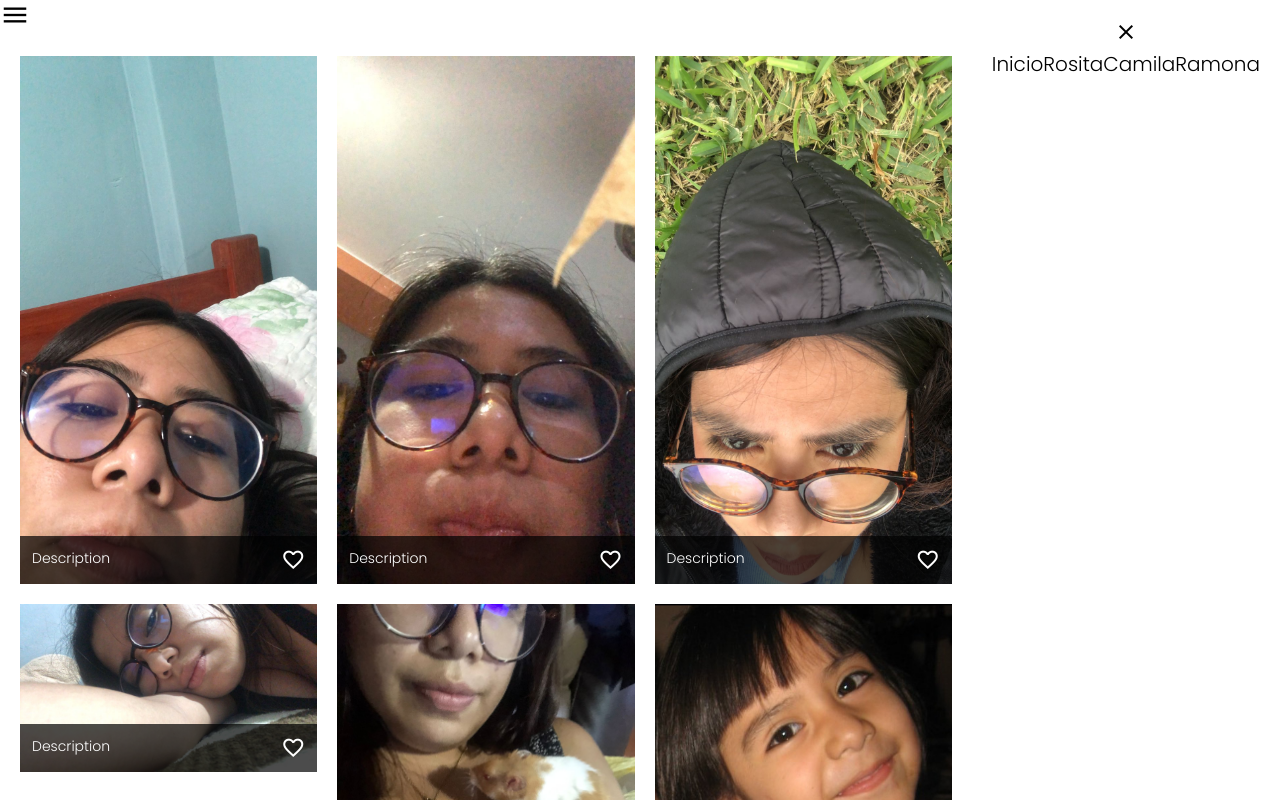
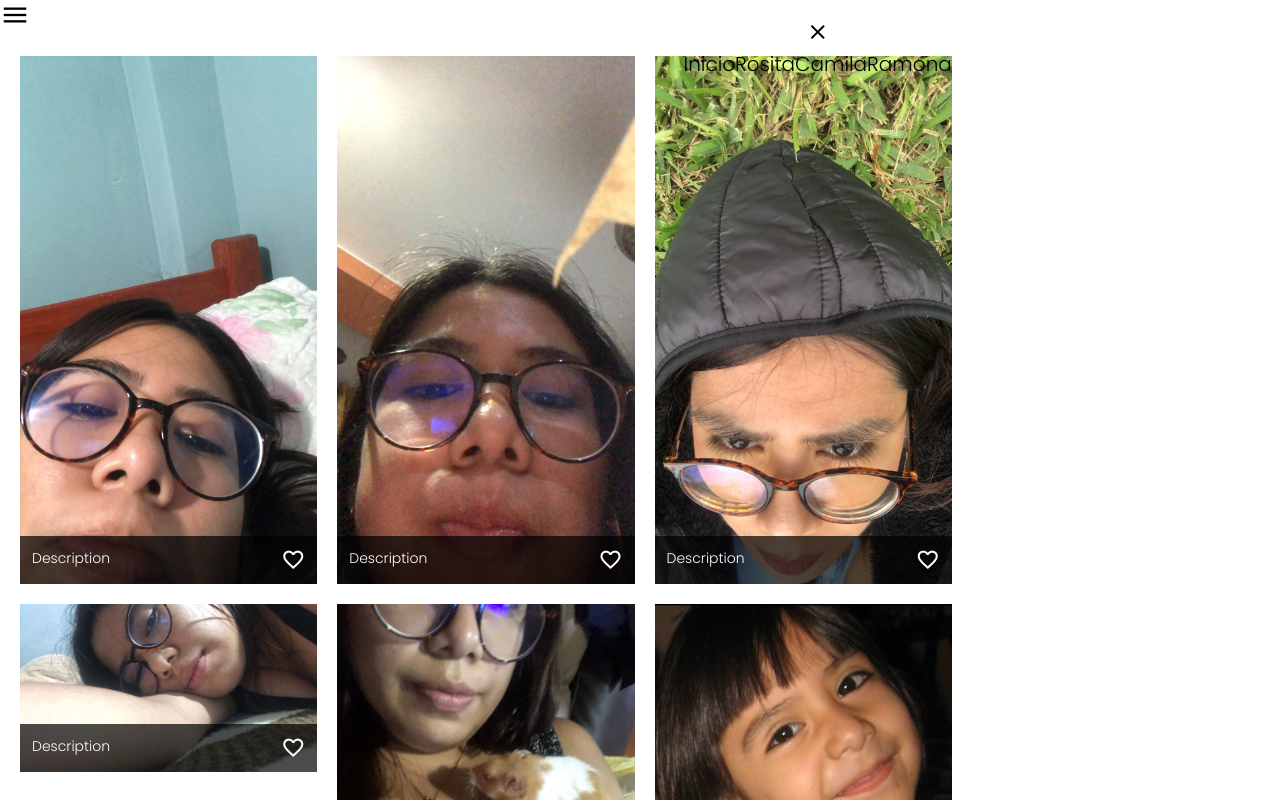
Before and after one commit to zzVitezz/k1000A, a Vue app: page /camila in a window 1280 px wide. Both pictures are taken after a click on the button "menu". Shown: the top 800 px of the page. Built offline with nearby package versions, Linux system fonts and the light colour scheme.

Commit message:
Animacion de entrada y salida para el modalMenu

```diff
--- a/src/components/OvModalMenu.vue
+++ b/src/components/OvModalMenu.vue
@@ -8,11 +8,12 @@
   <Teleport to="body">
     <div
       v-if="modal"
-      class="fixed z-40 inset-0 bg-black bg-opacity-30 backdrop-blur"
+      class="fixed z-40 inset-0 bg-black bg-opacity-30 backdrop-blur aea"
     >
       <div
         ref="modalRef"
-        class="fixed left-full lg:w-[25%] w-full h-full z-40 translate-x-[-100%] bg-white aea"
+        class="fixed left-full lg:w-[25%] w-full h-full z-40 translate-x-[-100%] bg-white"
+        :class="animation"
       >
         <section class="menu">
           <button @click="closeModal" class="flex justify-end">
@@ -38,30 +39,43 @@
   </Teleport>
 </template>
 <script setup lang="ts">
-import { onClickOutside } from "@vueuse/core";
-import { ref } from "vue";
+import { onClickOutside } from "@vueuse/core"
+import { ref } from "vue"
 
-const modal = ref(false);
-const modalRef = ref(null);
+const modalRef = ref(null)
+const modal = ref(false)
+const animation = ref('slide-left')
+const isAnimating = ref(false)
 
 onClickOutside(modalRef, (event) => {
-  modal.value = false;
+  modal.value = false
+  animation.value = 'slide-left'
 });
 
 const closeModal = () => {
-  modal.value = false;
+  animation.value = 'slide-right'
+  if (!isAnimating.value) {
+    isAnimating.value = true
+    setTimeout(() => {
+      modal.value = false
+      animation.value = 'slide-left'
+      isAnimating.value = false
+    }, 200)
+  }
+
 };
 </script>
 <style scoped>
 .menu{
   @apply w-full h-full p-5 flex flex-col justify-evenly;
 }
-
-.aea{
-  animation:slide-left 0.15s linear both
-}@keyframes slide-left{0%{transform:translateX(0)}200%{transform:translateX(-100px)}}
 .menu-item {
   @apply text-xl lg:hover:underline lg:decoration-amber-600 lg:decoration-2 lg:hover:underline-offset-4;
 }
+.slide-left{animation:slide-left 0.1s linear both}@keyframes slide-left{0%{transform:translateX(0)}100%{transform:translateX(-100%)}}
+
+.slide-right{animation:slide-right 0.1s linear both}@keyframes slide-right{0%{transform:translateX(-100%)}100%{transform:translateX(100%)}}
+
+
 
 </style>
```
